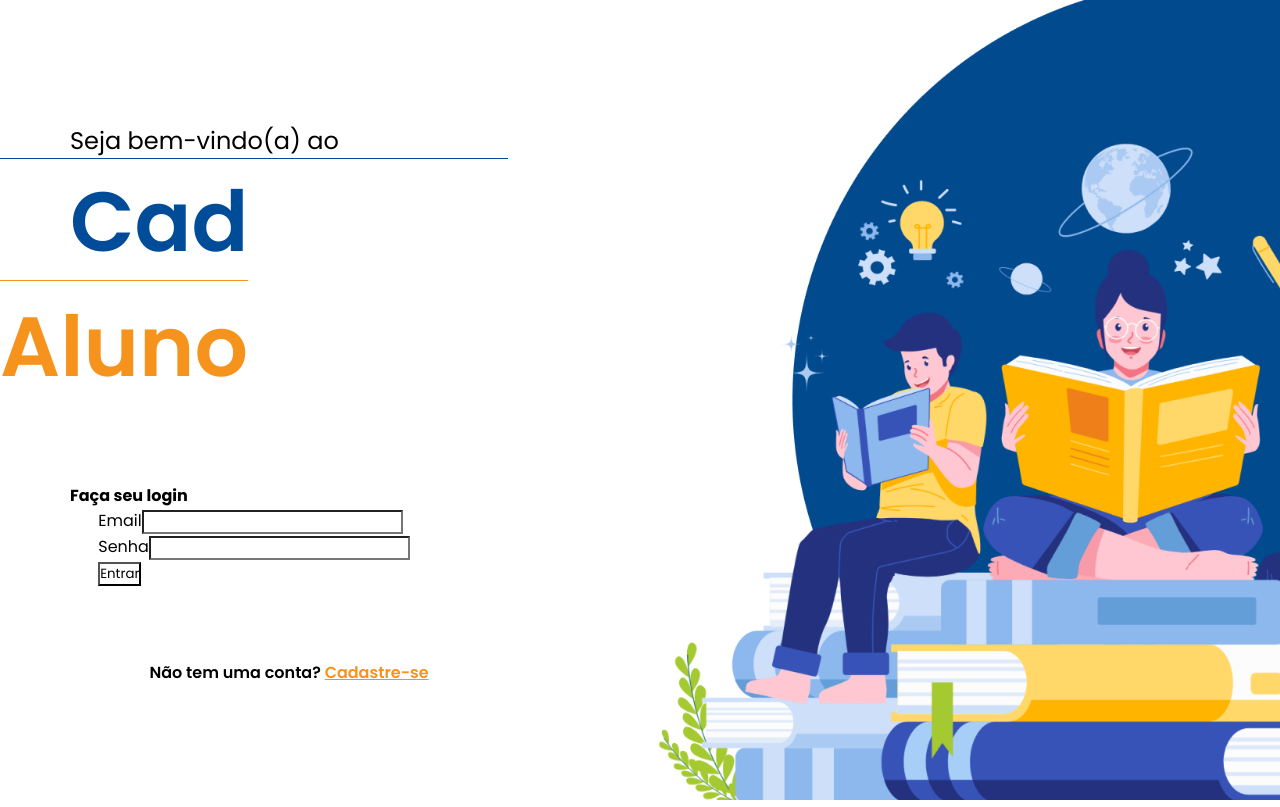
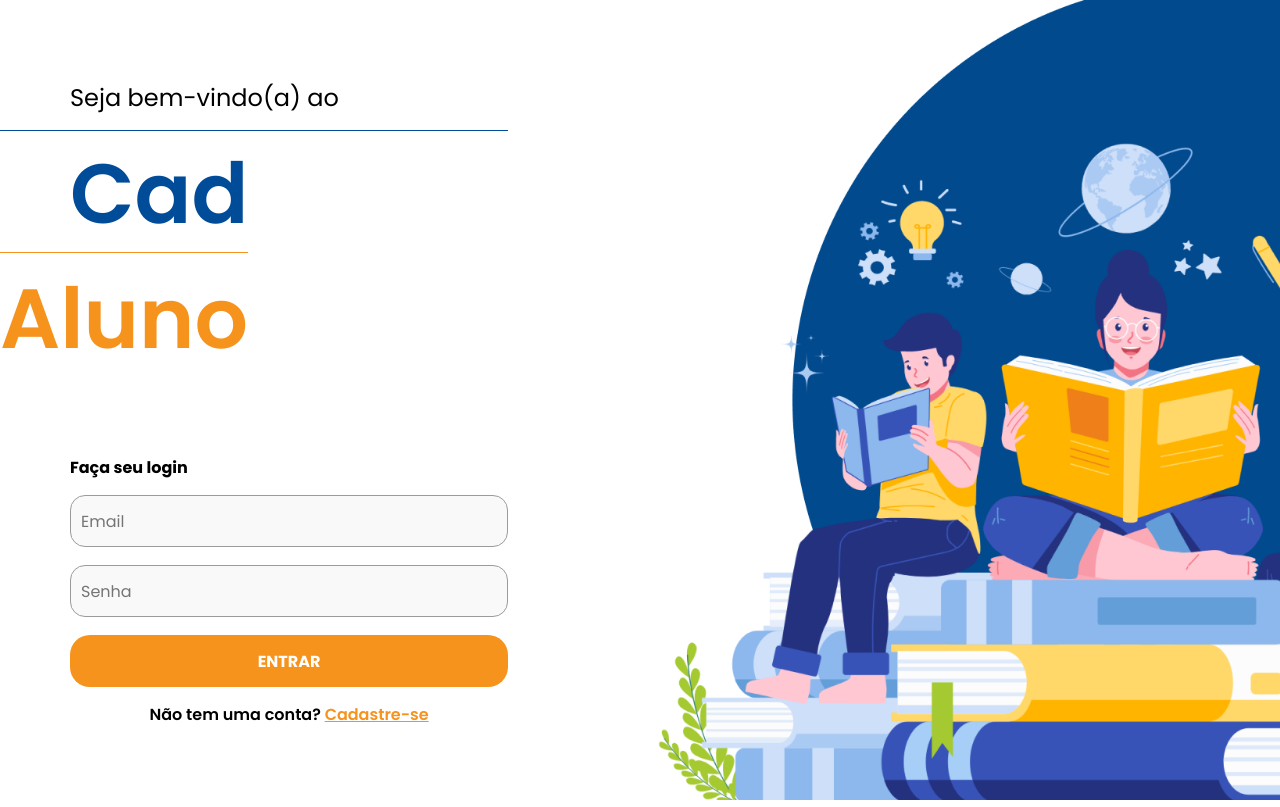
Before and after one commit to Nathrds/CadastroDeAlunos, a React (Vite) app in the folder CadAlunos-project/: page / in a window 1280 px wide. Built offline with nearby package versions, Linux system fonts and the light colour scheme.

Commit message:
page login feito com css

```diff
--- a/CadAlunos-project/src/App.css
+++ b/CadAlunos-project/src/App.css
@@ -29,6 +29,7 @@
   color: #000;
   font-weight: 400;
   padding-left: 70px;
+  margin-bottom: 15px;
 }
 
 .logo-name span {
@@ -52,16 +53,21 @@
   font-weight: bold;
   padding-left: 70px;
   margin-top: 74px;
+  margin-bottom: 15px;
 }
 
 .info-login {
   display: flex;
   flex-direction: column;
   align-items: center;
+  margin-left: 70px;
 }
 
 .info-login p {
   font-weight: 600;
+  margin-top: 15px;
+  margin-bottom: 0;
+  padding-left: 0;
 }
 
 .info-login a {
--- a/CadAlunos-project/src/components/InputField.jsx
+++ b/CadAlunos-project/src/components/InputField.jsx
@@ -1,13 +1,14 @@
 import PropTypes from 'prop-types'
+import styles from './InputField.module.css'
 
 export const InputField = ( {label, name, type, register, error} ) => {
   return (
-    <div>
-        <label>{label}</label>
-        <input
+    <div className={styles.container_inputField}>
+        <input className={styles.inputField_input}
             type={type}
             name={name}
             {...register(name)}
+            placeholder={label}
         />
         {error && <span> style={{ color: 'red' }} </span>}
     </div>
--- /dev/null
+++ b/CadAlunos-project/src/components/InputField.module.css
@@ -0,0 +1,22 @@
+.container_inputField {
+    /* border: 1px solid blue; */
+    width: 100%;
+}
+
+.inputField_input {
+    border: 1px solid #9B9B9B;
+    background-color: #F9F9F9;
+    width: 100%;
+    height: 52px;
+    border-radius: 15px;
+    padding-left: 10px;
+    font-size: 16px;
+}
+
+
+.inputField_input:hover,
+.inputField_input:active,
+.inputField_input:focus {
+    border: 1px solid var(--cor-laranja);
+    outline-style: none;
+}
--- a/CadAlunos-project/src/components/LoginButton.jsx
+++ b/CadAlunos-project/src/components/LoginButton.jsx
@@ -1,8 +1,9 @@
 import PropTypes from 'prop-types'
+import styles from './LoginButton.module.css'
 
 export const LoginButton = ({type, children}) => {
   return (
-    <button type={type}>{children}</button>
+      <button className={styles.loginButton_btn} type={type}>{children}</button>
   )
 }
 
--- /dev/null
+++ b/CadAlunos-project/src/components/LoginButton.module.css
@@ -0,0 +1,16 @@
+.loginButton_btn {
+    background-color: var(--cor-laranja);
+    color: #fff;
+    border: none;
+    border-radius: 20px;
+    width: 100%;
+    text-transform: uppercase;
+    font-weight: 700;
+    font-size: 16px;
+    height: 52px;
+}
+
+.loginButton_btn:hover {
+    cursor: pointer;
+    background-color: #f8a239;
+}
--- a/CadAlunos-project/src/components/LoginForm.jsx
+++ b/CadAlunos-project/src/components/LoginForm.jsx
@@ -1,12 +1,13 @@
 import {useForm} from 'react-hook-form'
 import { InputField } from './InputField'
 import { LoginButton } from './LoginButton'
+import styles from './LoginForm.module.css'
 
 export const LoginForm = () => {
     const {register, handleSubmit, formState: { errors }} = useForm()
 
   return (
-    <form onSubmit={handleSubmit(onsubmit)}>
+    <form className={styles.container_form} onSubmit={handleSubmit(onsubmit)}>
         <InputField
             label="Email"
             name="email"
--- /dev/null
+++ b/CadAlunos-project/src/components/LoginForm.module.css
@@ -0,0 +1,8 @@
+.container_form {
+    /* border: 1px solid red; */
+    width: 100%;
+    display: flex;
+    flex-direction: column;
+    align-items: center;
+    gap: 18px;
+}
```
